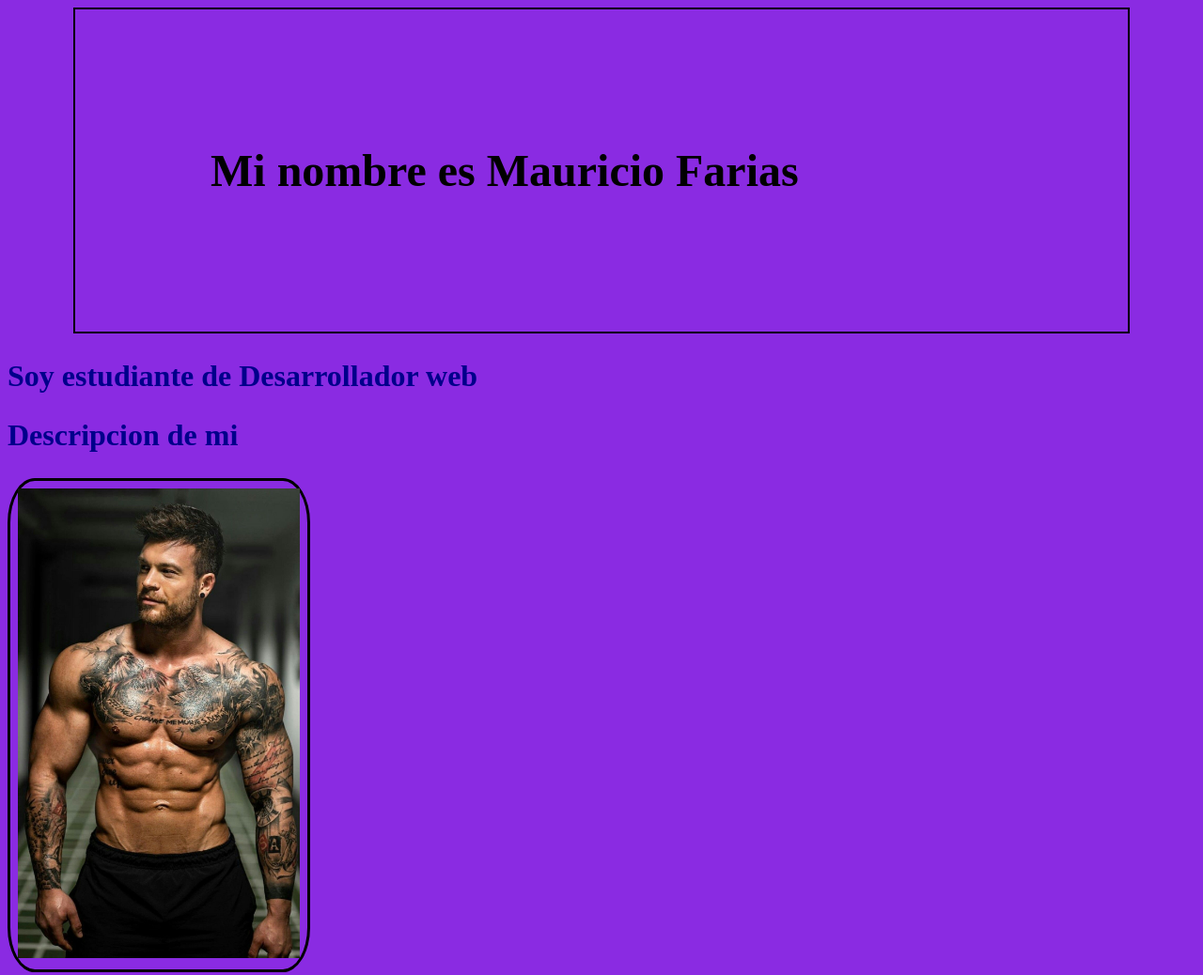
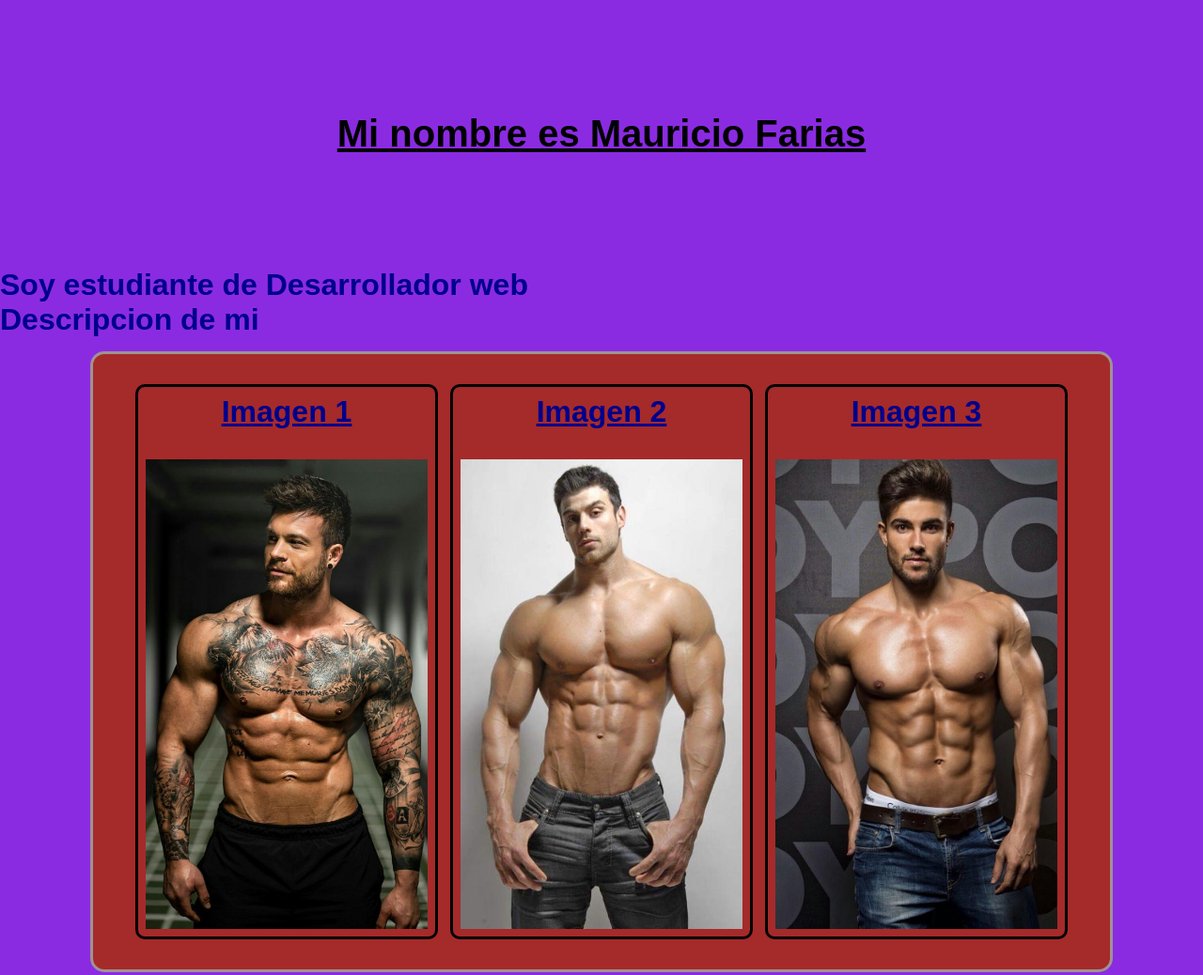
Before and after one commit to Mauriciof1983/Html, a plain HTML site: page Dando estilos.html in a window 1280 px wide. Shown: the top 1038 px of the page at 94% size. Drawn offline with Linux system fonts and the light colour scheme.

Commit message:
cambios de estilos

```diff
--- a/Dando estilos.html
+++ b/Dando estilos.html
@@ -5,21 +5,38 @@
 <head>
     <meta charset="UTF-8">
     <meta name="viewport" content="width=device-width, initial-scale=1.0">
+    <link rel="stylesheet" href="./Reset.css">
+    <link rel="stylesheet" href="./Estilos.css">
     <title>Aprendiendo a dar estilos</title>
-    <link rel="stylesheet" href="./Estilos.css">
 
 </head>
     <header>
-        <h1 id="Principal">Mi nombre es Mauricio Farias</h1>
+        <h1 id="Principal"><u>Mi nombre es Mauricio Farias</u></h1>
         <h2>Soy estudiante de Desarrollador web</h2>
     </header>
 
 <body>
     <main>
          <h2>Descripcion de mi</h2>
+            <div id="cars-container">
+
                 <div class="cards">
+                    <h2><u>Imagen 1</u></h2>
                     <img src="./Cuerpo musculoso.jpg" class="Logo" >
                 </div>
+
+                <div class="cards">
+                    <h2><u>Imagen 2</u></h2>
+                    <img src="./506ee5db2e8e3cae7bfb645732031cdf.jpg" class="Logo" >
+                </div>
+
+                <div class="cards">
+                    <h2><u>Imagen 3</u></h2>
+                    <img src="./Cuerpo.jpeg" class="Logo" >
+                </div>
+
+            </div>
+
         <article>
             <ul>
                 <div class="lista">
--- a/Estilos.css
+++ b/Estilos.css
@@ -8,11 +8,14 @@ h2{
 }
 
 #Principal{
-    font-size: 3em;
-    border: 2px solid black;        /* Borde, siempre lleva el grosor, el tipo y el color */
+    font-size: 2.5em;
+    /*border: 2px solid black;         Borde, siempre lleva el grosor, el tipo y el color */
     width: 65vw;                        /* vw el porcentaje de la pantalla */
     margin: auto;                       /* Es el margen */
     padding: 3em;                       /* Es el despegue de los margenes */
+    display: flex;
+    flex-direction: column;
+    align-items: center;
 
 
 
@@ -25,6 +28,7 @@ li{
 
 .Logo{
     width: 300px;               /* Ancho */
+    height: 500px;
 }
 
 footer{
@@ -35,8 +39,25 @@ footer{
     border: 3px solid black;
     width: fit-content;                 /* Se adapta al margen de la imagen */
     padding: 0.5em 0.5em 0.5em 0.5em;           /* Se separa de los 4 margenes. empieza de arriba, luego derecha, despues  abajo y termina en la izquierda */
-    border-radius: 9%;
+    border-radius: 10px;
+    display: flex;
+    flex-direction: column;
+    gap: 2em;                           /* Separacion de el subtitulo y la imagen */
+    align-items: center;                /* Centrar elementos */
+}
 
+#cars-container{
+
+    background-color: brown;
+    width: 85%;
+    margin: auto;
+    margin-top: 15px;                   /* Es el alto de despegue de arriba de la imagen */
+    border: 3px solid rgb(160, 146, 146);
+    border-radius: 15px;
+    padding: 2em;
+    display:flex;
+    flex-direction: row;
+    justify-content: space-evenly;
 }
 
 .lista:hover{                           /* hover es cuando paso el mouse por arriba */
--- /dev/null
+++ b/Reset.css
@@ -0,0 +1,35 @@
+/* Reset básico */
+
+/* Establecer márgenes y rellenos en cero para todos los elementos */
+* {
+    margin: 0;
+    padding: 0;
+    box-sizing: border-box; /* Incluye el borde en el cálculo del tamaño total del elemento */
+}
+
+/* Establecer estilos predeterminados para el cuerpo del documento */
+body {
+    margin: 0;
+    padding: 0;
+    font-family: Arial, sans-serif;
+
+}
+
+/* Establecer estilos predeterminados para los encabezados */
+h1, h2, h3, h4, h5, h6 {
+    margin: 0;
+    padding: 0;
+}
+
+/* Establecer estilos predeterminados para los elementos de lista */
+ul, ol {
+    list-style: none;
+}
+
+/* Establecer estilos predeterminados para la imagen */
+img {
+    max-width: 100%;
+    height: auto;
+}
+
+/* Otros estilos de reset pueden agregarse según sea necesario */
```
Also changed, not shown: 506ee5db2e8e3cae7bfb645732031cdf.jpg (added), Cuerpo.jpeg (added). Lines whose indentation alone changed are shown as unchanged.
